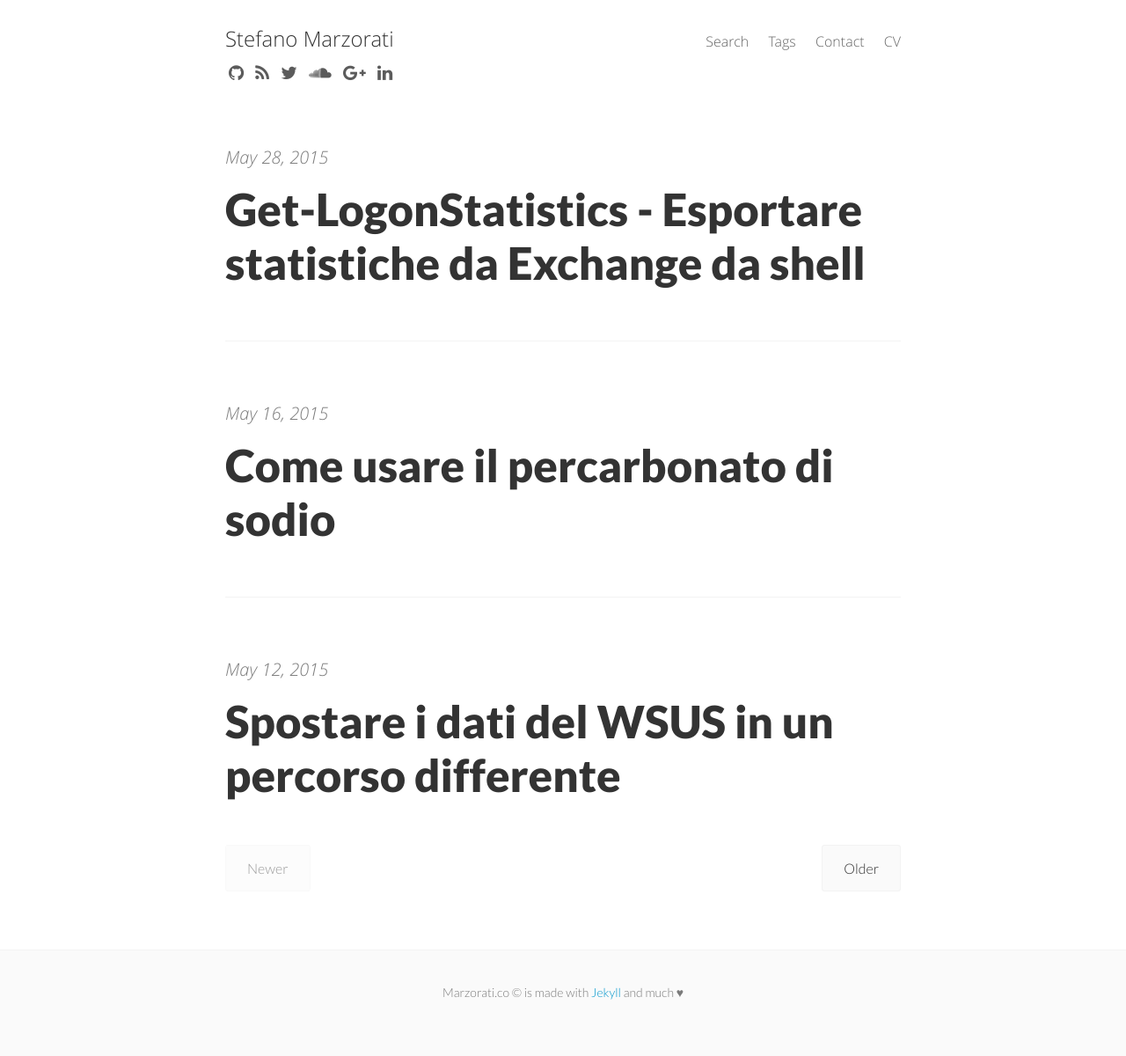
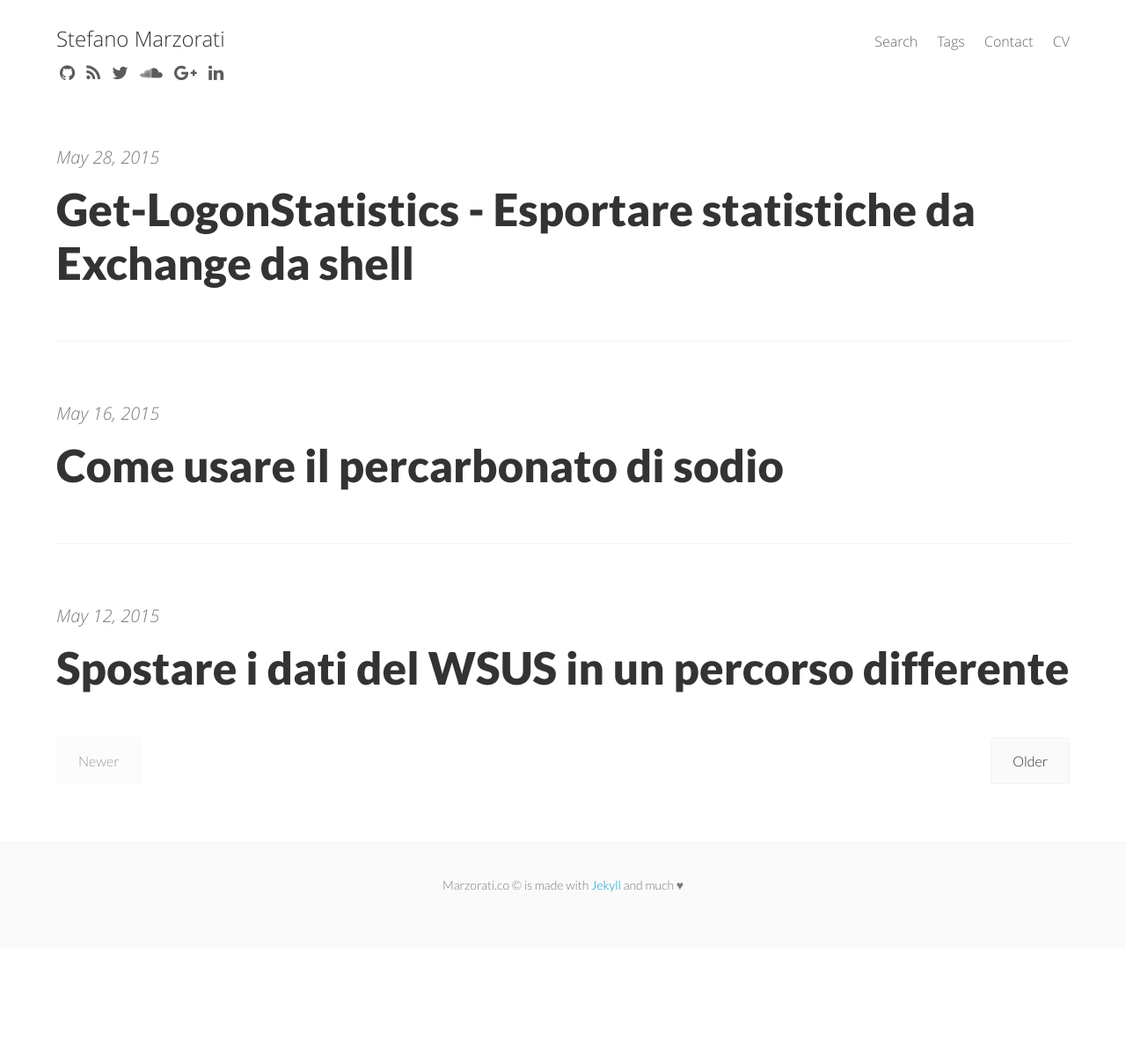
Before and after one commit to marste/Blog, a Jekyll site: the page built from index.html, in a window 1280 px wide. Shown: the whole page at 88% size. Built offline with Jekyll 4.4.1, drawn with Linux system fonts in a browser that asks for light colours; nearby versions of some CDN libraries; Markdown is read by kramdown in place of the engine named in the settings; the list of posts is cut into pages by our own code; after the commit the page ends 1078 px from its top, so only the background shows below that.

```diff
--- a/_sass/_basscss.scss
+++ b/_sass/_basscss.scss
@@ -120,7 +120,7 @@
 }
 
 .measure {
-  max-width: 48rem;
+  max-width: 100rem;
 }
 
 .measure-narrow {
```
